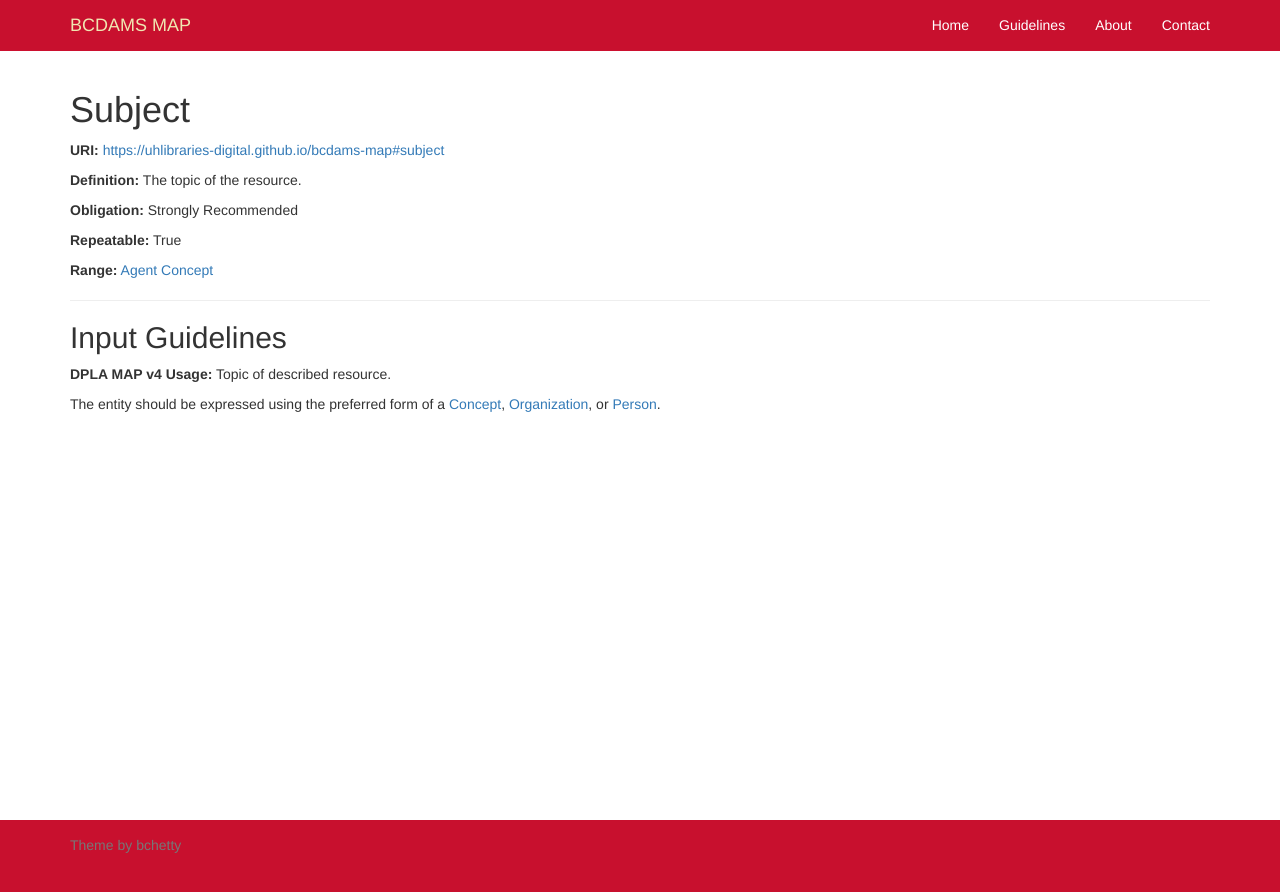
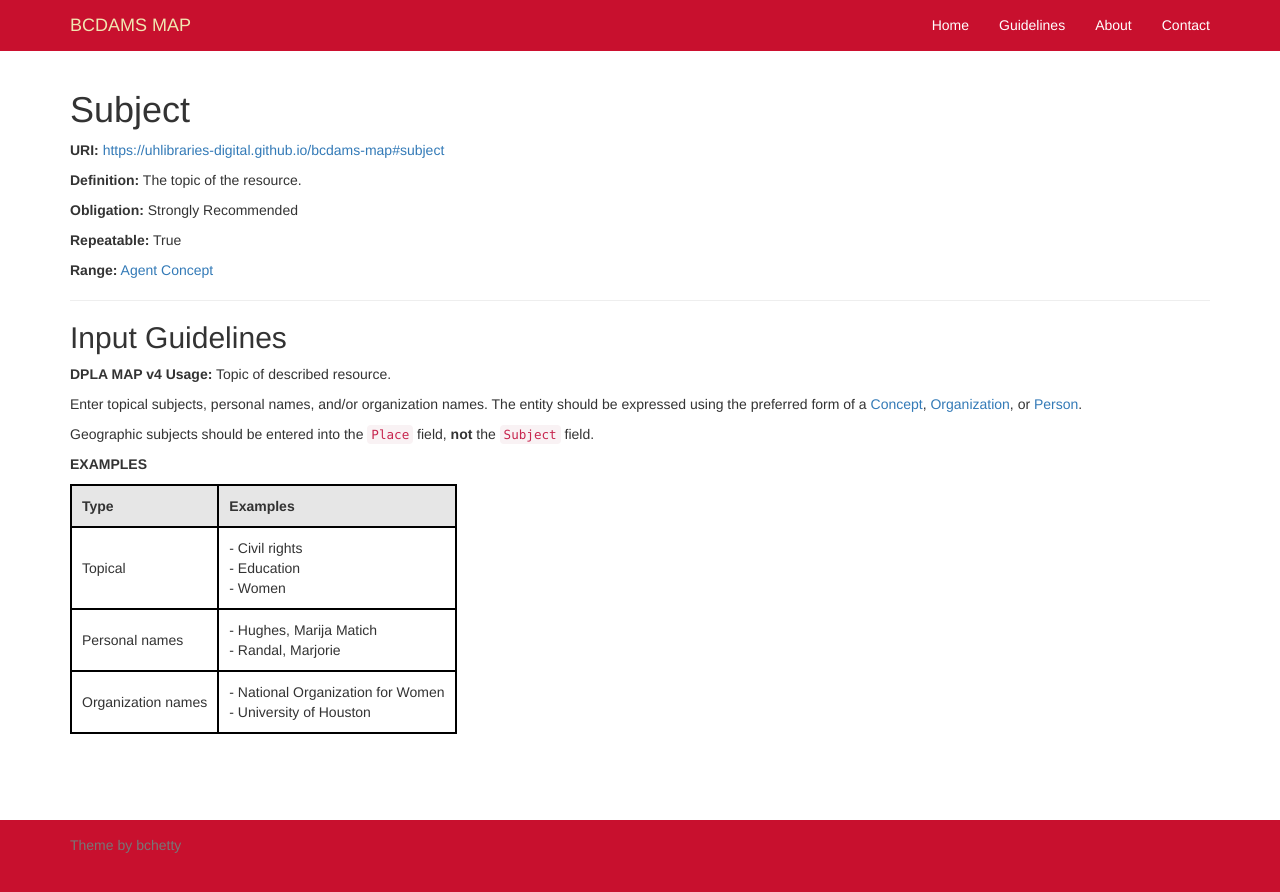
Before and after one commit to uhlibraries-digital/bcdams-map, a Jekyll site: the page built from guidelines/subject.md, in a window 1280 px wide. Shown: the top 892 px of the page. Built offline with Jekyll 4.4.1, drawn with Linux system fonts in a browser that asks for light colours; nearby versions of some CDN libraries; comment, search, counter and statistics services are not loaded.

Commit message:
update subject guidelines

```diff
--- a/guidelines/subject.md
+++ b/guidelines/subject.md
@@ -9,4 +9,14 @@ comments: false
 
 **DPLA MAP v4 Usage:** Topic of described resource.
 
-The entity should be expressed using the preferred form of a [Concept](https://id.lib.uh.edu/ark:/84475/au0477sn120), [Organization](https://id.lib.uh.edu/ark:/84475/au4982x468p), or [Person](https://id.lib.uh.edu/ark:/84475/au5426m1724).
+Enter topical subjects, personal names, and/or organization names. The entity should be expressed using the preferred form of a [Concept](https://id.lib.uh.edu/ark:/84475/au0477sn120), [Organization](https://id.lib.uh.edu/ark:/84475/au4982x468p), or [Person](https://id.lib.uh.edu/ark:/84475/au5426m1724).
+
+Geographic subjects should be entered into the `Place` field, __not__ the `Subject` field.
+
+__EXAMPLES__
+
+Type | Examples
+-----|---------
+Topical | - Civil rights<br>- Education<br> - Women
+Personal names | - Hughes, Marija Matich<br> - Randal, Marjorie
+Organization names | - National Organization for Women<br> - University of Houston
```
